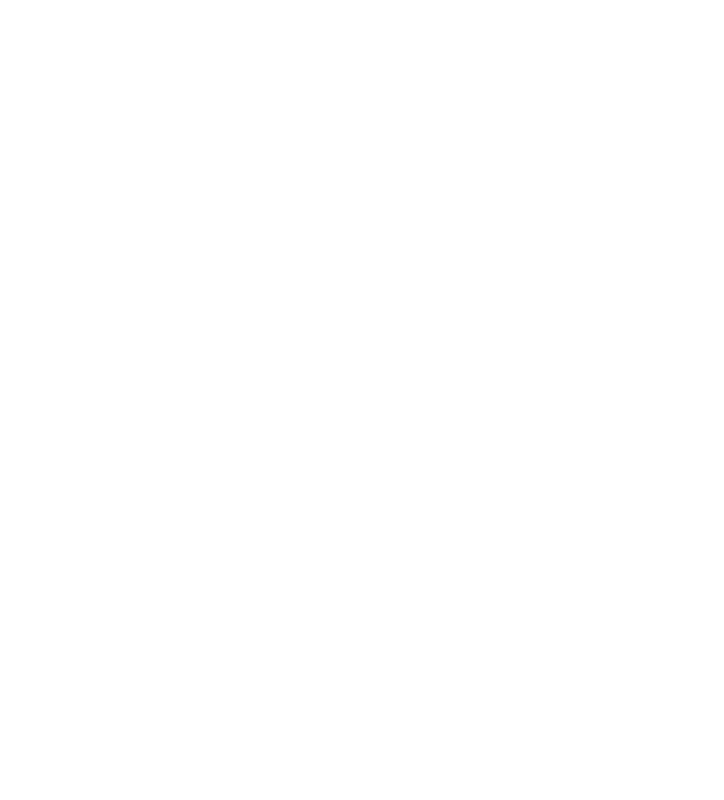
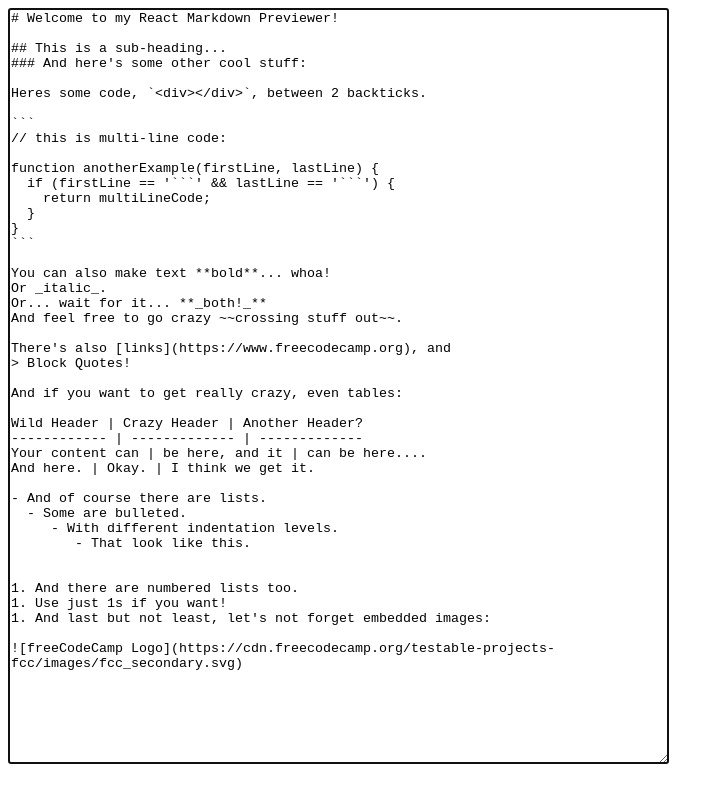
Before and after one commit to attilacs/markdown-previewer, a React (Create React App) app: page / in a window 1280 px wide. Shown: the whole page, without its empty margins (0-724 px from the left). Built offline with nearby package versions, Linux system fonts and the light colour scheme.

Commit message:
Create Editor component

```diff
--- a/src/App.tsx
+++ b/src/App.tsx
@@ -1,5 +1,15 @@
+import { useState } from "react";
+import Editor from "./components/Editor";
+import placeholder from "./components/placeholder";
+
 const App = () => {
-  return <></>;
+  const [markdown, setMarkdown] = useState(placeholder);
+
+  return (
+    <>
+      <Editor markdown={markdown} setMarkdown={setMarkdown} />
+    </>
+  );
 };
 
 export default App;
--- /dev/null
+++ b/src/components/Editor.tsx
@@ -0,0 +1,20 @@
+interface EditorProps {
+  markdown: string;
+  setMarkdown: React.Dispatch<React.SetStateAction<string>>;
+}
+
+const Editor = ({ markdown, setMarkdown }: EditorProps) => {
+  return (
+    <textarea
+      name="editor"
+      id="editor"
+      cols={80}
+      rows={50}
+      autoFocus
+      value={markdown}
+      onChange={(e) => setMarkdown(e.target.value)}
+    />
+  );
+};
+
+export default Editor;
```
